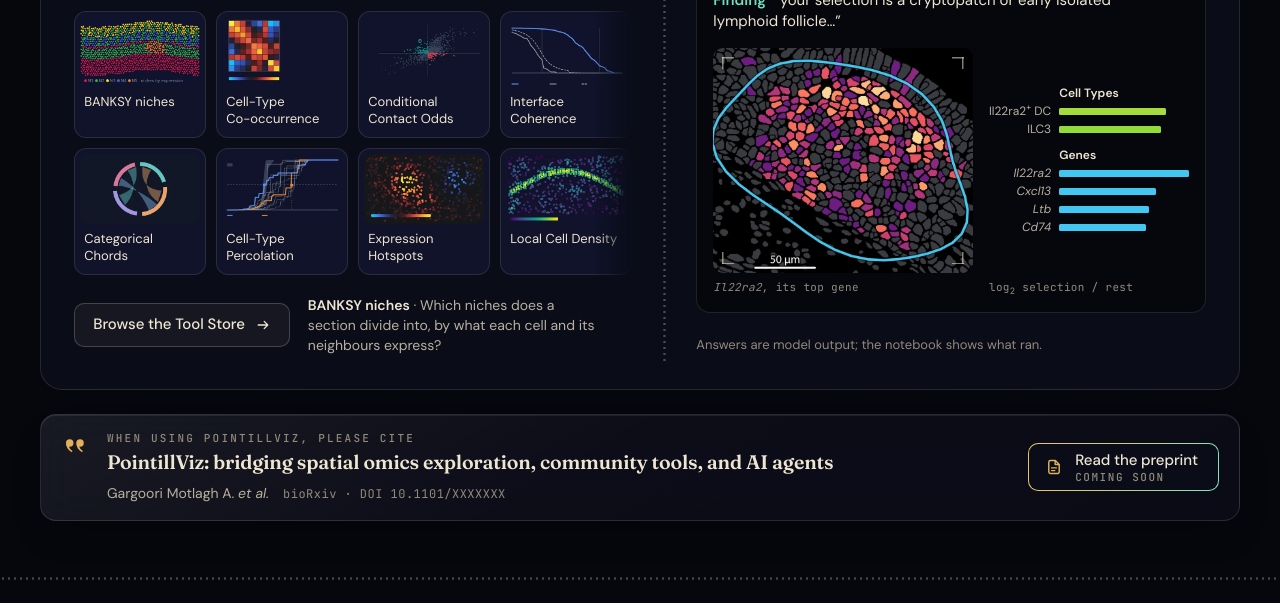
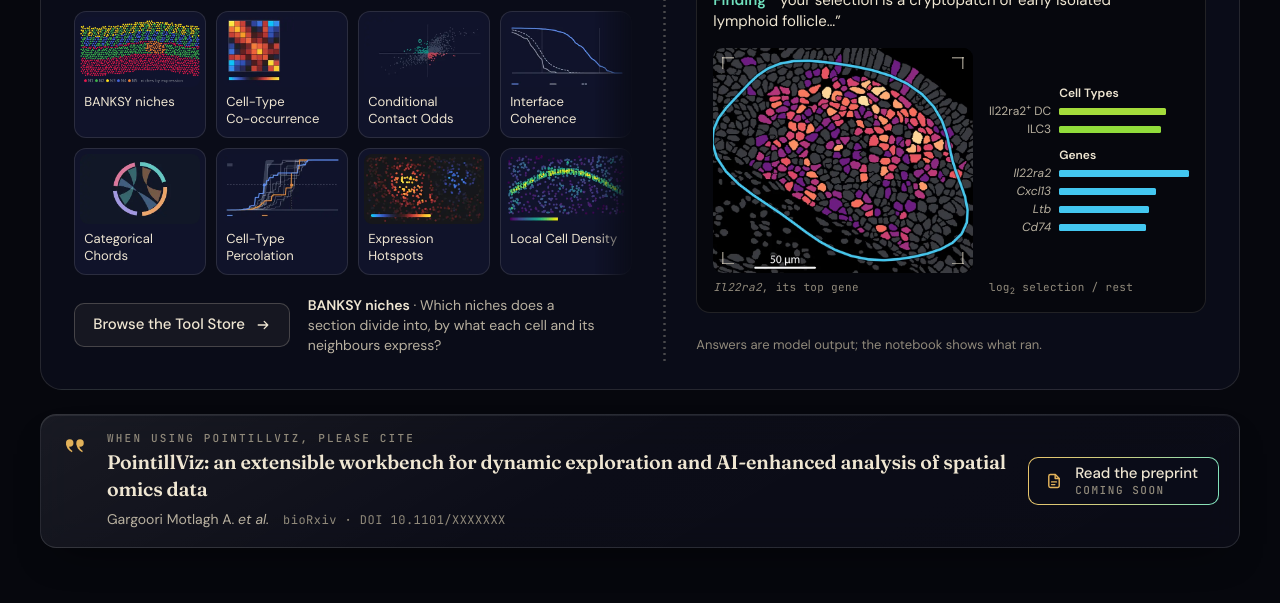
Before and after one commit to lamanno-epfl/pointillviz-site, a plain HTML site: page index.html in a window 1280 px wide. Shown: the part 2128-2731 px from the top of the page. Drawn offline with Linux system fonts and the light colour scheme; animation ran at ten frames a second.

Commit message:
Citation card: the paper's new title, as in the manuscript
"PointillViz: an extensible workbench for dynamic exploration and
AI-enhanced analysis of spatial omics data"

Co-Authored-By: Claude Opus 5.5 <noreply@anthropic.com>

```diff
--- a/index.html
+++ b/index.html
@@ -515,7 +515,7 @@ fdr        <span class="tk-t">bool</span>    <span class="tk-n">true</span></cod
         <svg class="pv-cite__mark" aria-hidden="true"><use href="assets/pv/icons.svg#i-quote"/></svg>
         <div class="pv-cite__body">
           <h2 class="pv-cite__eyebrow" id="pub-title">When using PointillViz, please cite</h2>
-          <p><cite class="pv-cite__title">PointillViz: bridging spatial omics exploration, community tools, and AI agents</cite></p>
+          <p><cite class="pv-cite__title">PointillViz: an extensible workbench for dynamic exploration and AI-enhanced analysis of spatial omics data</cite></p>
           <p class="pv-cite__meta"><span>Gargoori Motlagh&nbsp;A. <em>et al.</em></span><span class="pv-cite__venue">bioRxiv · DOI 10.1101/XXXXXXX</span></p>
         </div>
         <a class="pv-btn pv-btn--cite pub__btn" href="#" data-placeholder="paper">
```
